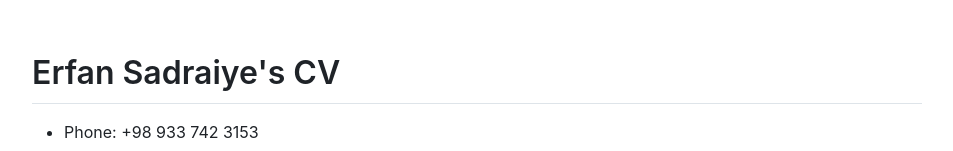
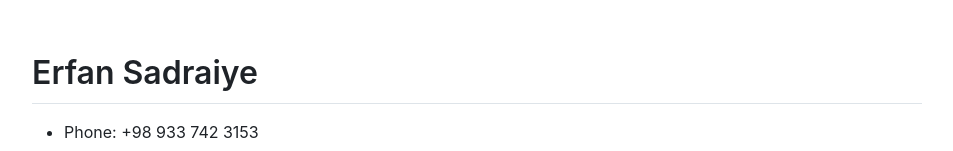
Before and after one commit to erfansadraiye/erfansadraiye.github.io, a plain HTML site: page index.html in a window 1280 px wide. Shown: the top 151 px of the page, without its empty margins (163-1116 px from the left). Drawn offline with nearby package versions, Linux system fonts and the light colour scheme.

Commit message:
Update index.html

```diff
--- a/index.html
+++ b/index.html
@@ -31,7 +31,7 @@
 
 <body>
     <article class="markdown-body">
-        <h1>Erfan Sadraiye's CV</h1>
+        <h1>Erfan Sadraiye</h1>
         <ul>
         <li>Phone: +98 933 742 3153</li>
         <li>Email: <a href="mailto:sadraiyeh.e2002@gmail.com">sadraiyeh.e2002@gmail.com</a></li>
```
